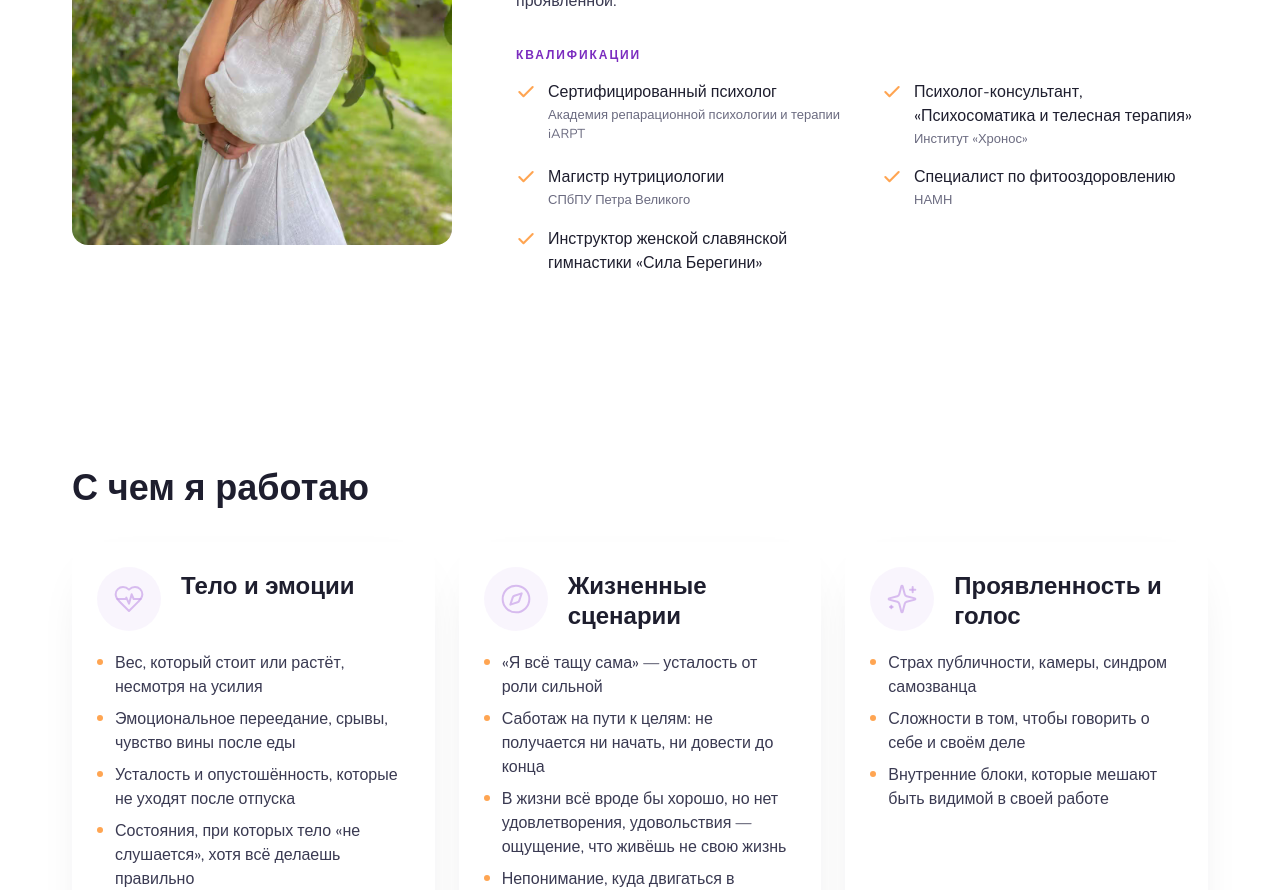
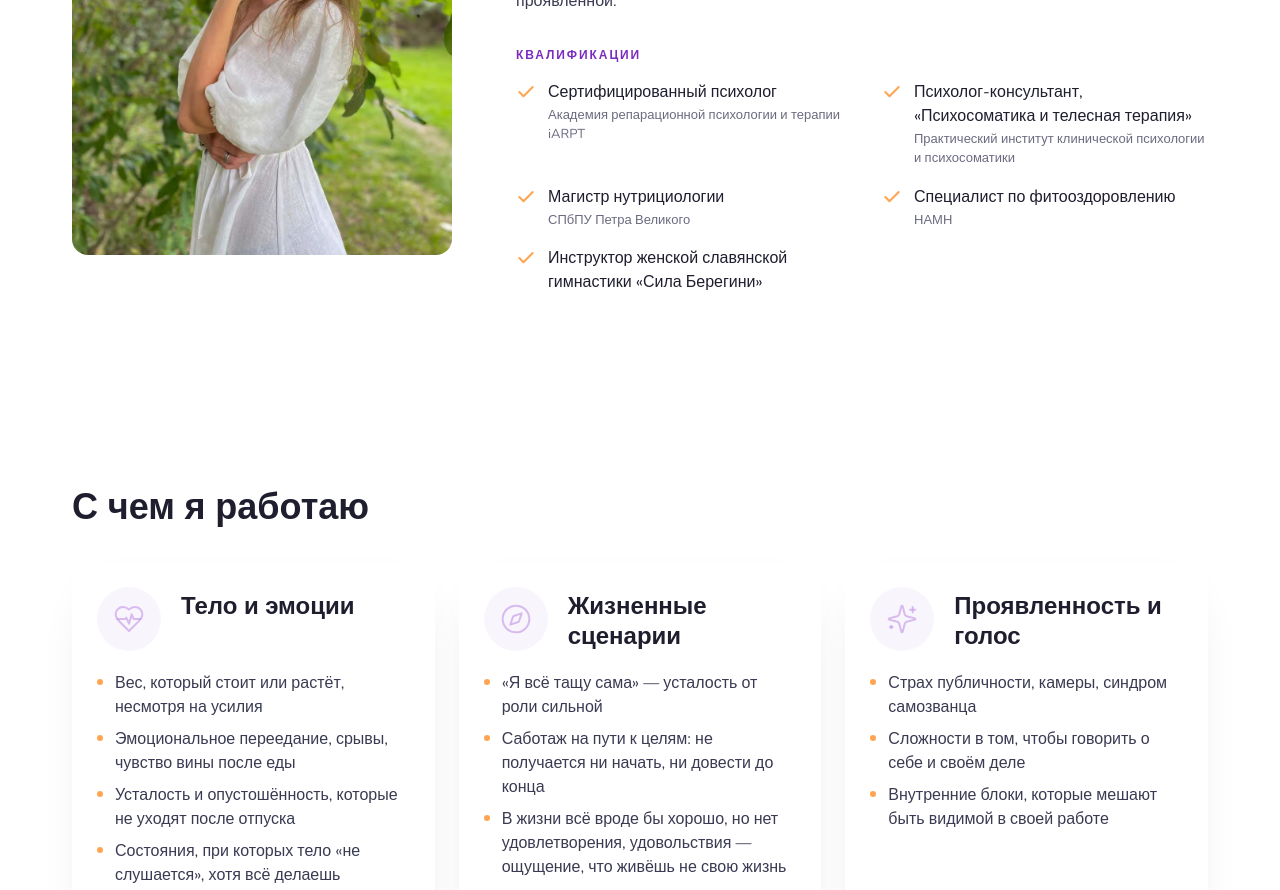
Before and after one commit to thermojam/kk, a Next.js app: page / in a window 1280 px wide. Shown: the part 1380-2270 px from the top of the page. Built offline with nearby package versions, Linux system fonts and the light colour scheme; no server answers.

Commit message:
some minor adjustments have been made to the qualification content

```diff
--- a/content/home.ts
+++ b/content/home.ts
@@ -240,7 +240,10 @@ export const faq: FAQItem[] = [
 
 export const qualifications: Qualification[] = [
     { title: 'Сертифицированный психолог', institution: 'Академия репарационной психологии и терапии iARPT' },
-    { title: 'Психолог-консультант, «Психосоматика и телесная терапия»', institution: 'Институт «Хронос»' },
+    {
+        title: 'Психолог-консультант, «Психосоматика и телесная терапия»',
+        institution: 'Практический институт клинической психологии и психосоматики',
+    },
     { title: 'Магистр нутрициологии', institution: 'СПбПУ Петра Великого' },
     { title: 'Специалист по фитооздоровлению', institution: 'НАМН' },
     { title: 'Инструктор женской славянской гимнастики «Сила Берегини»', institution: '' },
```
